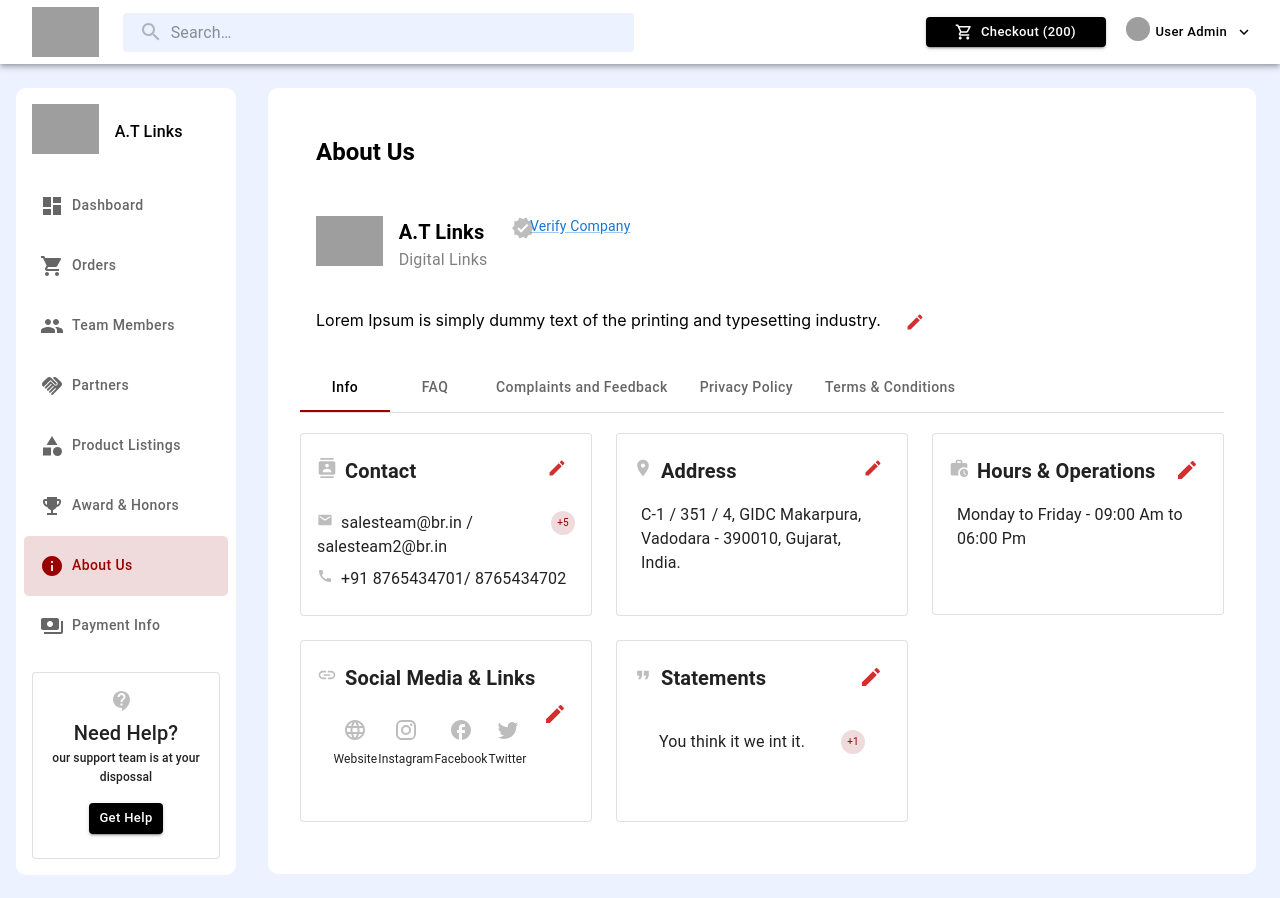
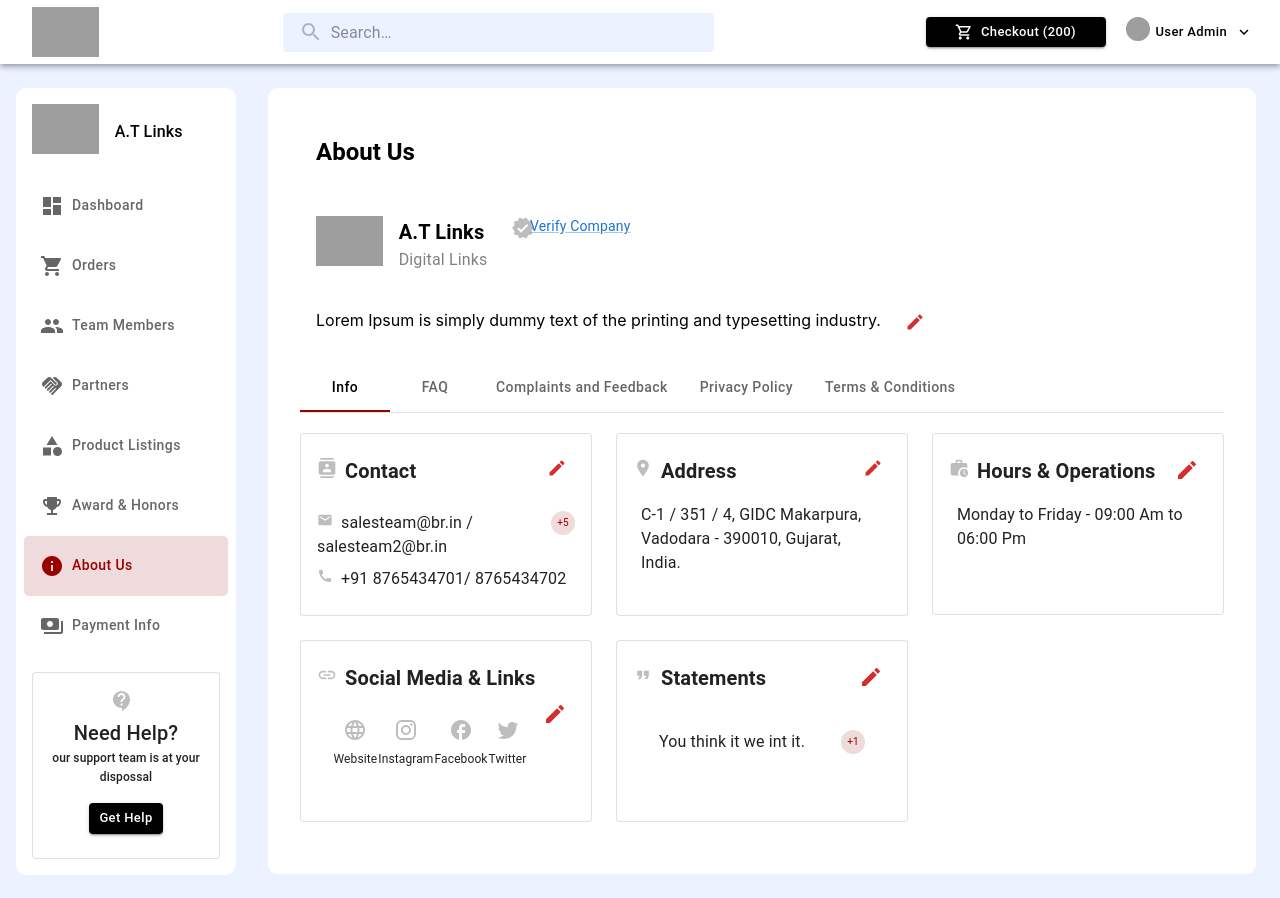
Before and after one commit to AngelinSneha/frontend-development, a React (Create React App) app: page / in a window 1280 px wide. Built offline with nearby package versions, Linux system fonts and the light colour scheme; grey boxes are pictures that could not be loaded.

Commit message:
adding styling

```diff
--- a/src/Header/NavBar.js
+++ b/src/Header/NavBar.js
@@ -11,7 +11,6 @@ const Search = styled("div")(({ theme }) => ({
   backgroundColor: "#ECF2FF",
   marginRight: theme.spacing(2),
   marginLeft: theme.spacing(8),
-  flexGrow: 1,
   width: "100%",
   [theme.breakpoints.up("sm")]: {
     marginLeft: theme.spacing(3),
@@ -56,6 +55,7 @@ export default function NavBar() {
             alt="Your logo"
             src="https://www.atinks.com/wp-content/uploads/2017/10/A.T-inks-logo-600-DPI-1-e1545645137933.png"
           />
+          <Box sx={{ marginLeft: 20, flexGrow: 1 }}>
             <Search>
               <SearchIconWrapper>
                 <SearchIcon color="disabled" />
@@ -65,6 +65,7 @@ export default function NavBar() {
                 inputProps={{ "aria-label": "search" }}
               />
             </Search>
+          </Box>
           <Box sx={{ flexGrow: 1 }} />
           <Box sx={{ display: "flex" }}>
             <Button
```
Lines whose indentation alone changed are shown as unchanged.
